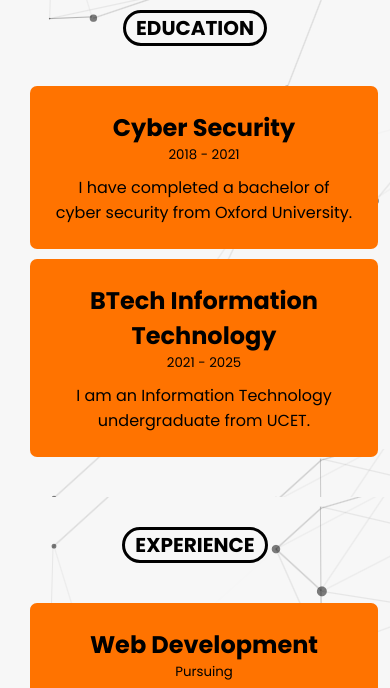
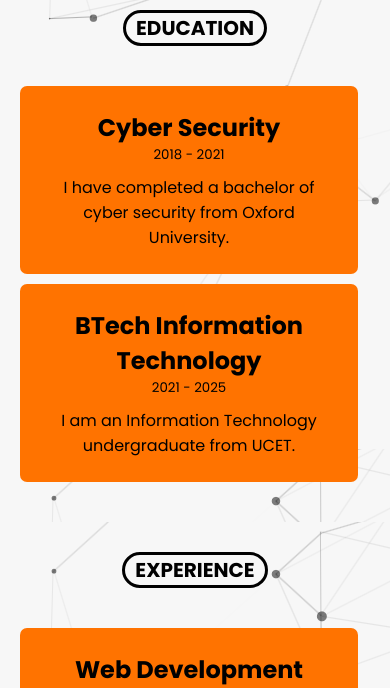
Before and after one commit to sk1241245/myPortfolio, a website: page resume.html in a window 390 px wide. Shown: the part 156-844 px from the top of the page. Drawn offline with Linux system fonts and the light colour scheme.

Commit message:
Update style.css

```diff
--- a/css/style.css
+++ b/css/style.css
@@ -296,10 +296,10 @@ nav ol li a:hover{
         left: 0;
     }
     .clg{
-        margin-left: -150px;
+        margin-left: -160px;
         text-align: center;
         margin-top: 10px;
-        width: 300px;
+        width: 290px;
     }
     .edu{
         overflow-x: hidden;
```
